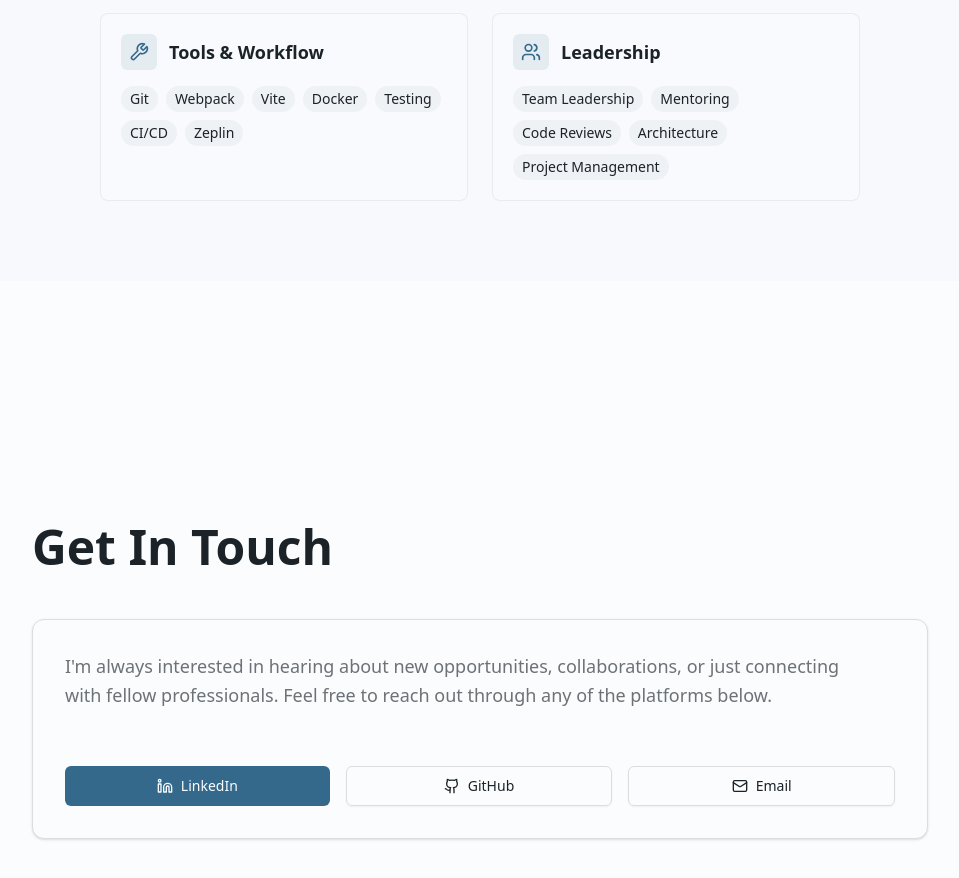
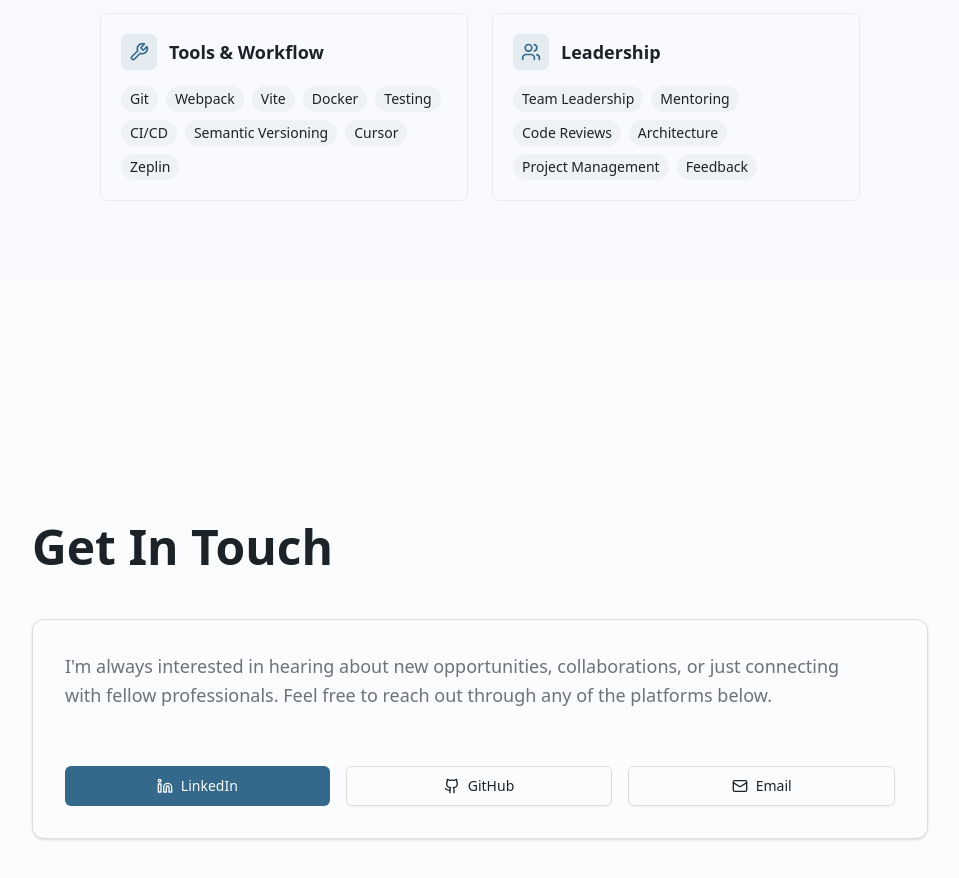
Before and after one commit to theodamia/theodamia.dev, a Next.js app: page / in a window 1280 px wide. Shown: the part 5120-5998 px from the top of the page, without its empty margins (160-1119 px from the left). Built offline with nearby package versions, Linux system fonts and the light colour scheme.

Commit message:
Updated skills texts and minor cleanup

```diff
--- a/components/skills.tsx
+++ b/components/skills.tsx
@@ -4,7 +4,7 @@ import anime from 'animejs';
 import { Badge } from '@/components/ui/badge';
 import { Code2, Palette, Database, Wrench, Users } from 'lucide-react';
 
-const skillCategories = [
+const SKILLS = [
   {
     name: 'Core Frontend',
     icon: Code2,
@@ -36,13 +36,20 @@ const skillCategories = [
   {
     name: 'Tools & Workflow',
     icon: Wrench,
-    skills: ['Git', 'Webpack', 'Vite', 'Docker', 'Testing', 'CI/CD', 'Zeplin'],
+    skills: ['Git', 'Webpack', 'Vite', 'Docker', 'Testing', 'CI/CD', 'Semantic Versioning', 'Cursor', 'Zeplin'],
     animationType: 'tools',
   },
   {
     name: 'Leadership',
     icon: Users,
-    skills: ['Team Leadership', 'Mentoring', 'Code Reviews', 'Architecture', 'Project Management'],
+    skills: [
+      'Team Leadership',
+      'Mentoring',
+      'Code Reviews',
+      'Architecture',
+      'Project Management',
+      'Feedback',
+    ],
     animationType: 'leadership',
   },
 ];
@@ -86,7 +93,7 @@ export function Skills() {
     const icon = iconsRef.current[index];
     if (!icon) return;
 
-    const category = skillCategories[index];
+    const category = SKILLS[index];
     let animation: anime.AnimeInstance;
 
     if (category.animationType === 'code') {
@@ -165,7 +172,7 @@ export function Skills() {
         <h2 className='mb-12 text-4xl font-bold md:text-5xl'>Skills & Expertise</h2>
 
         <div className='flex flex-wrap justify-center gap-6'>
-          {skillCategories.map((category, index) => {
+          {SKILLS.map((category, index) => {
             const Icon = category.icon;
             return (
               <div
```
